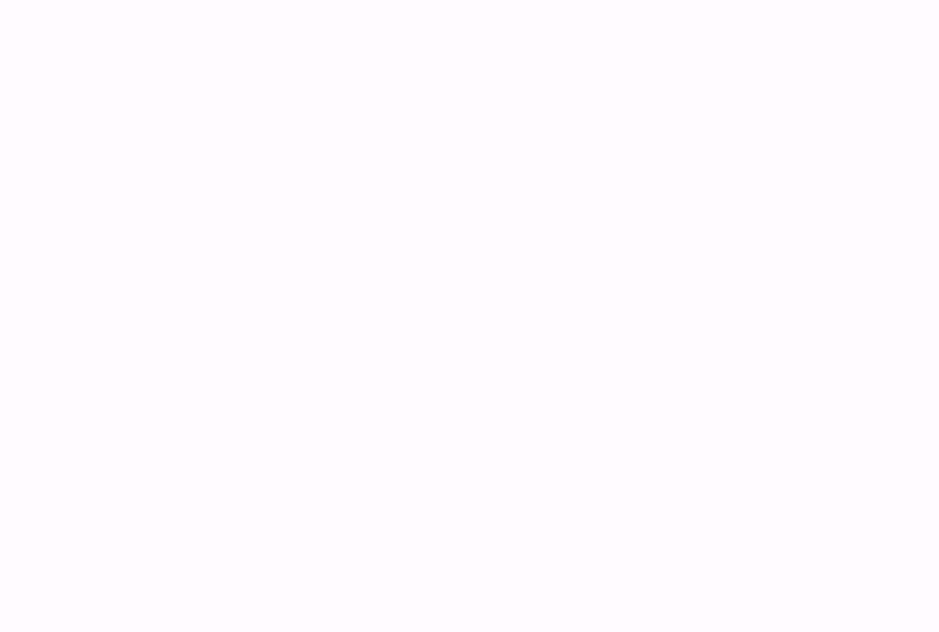
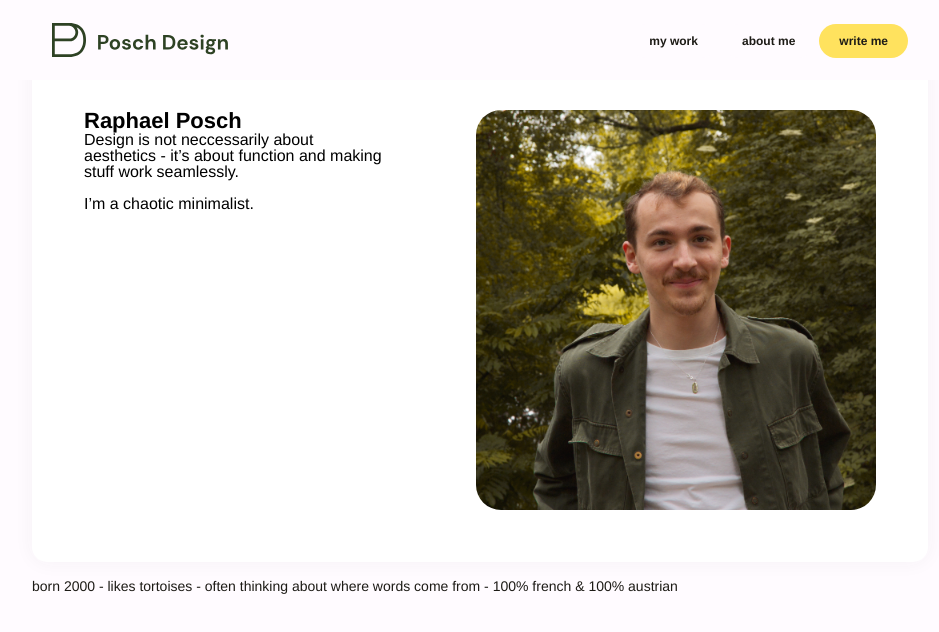
Before and after one commit to RaphaelPosch/portfolio, a website: page src/about.html in a window 1280 px wide. Shown: the whole page, without its empty margins (160-1099 px from the left). Drawn offline with Linux system fonts and the light colour scheme.

Commit message:
build about me page

```diff
--- a/src/about.html
+++ b/src/about.html
@@ -1,5 +1,6 @@
 <!DOCTYPE html>
 <html lang="en">
+
 <head>
     <meta charset="UTF-8">
     <meta http-equiv="X-UA-Compatible" content="IE=edge">
@@ -11,7 +12,47 @@
     <link rel="stylesheet" href="stylesheet.css">
     <link rel="stylesheet" href="header.css">
 </head>
+
 <body>
+    <header>
+        <a href="./index.html">
+            <img class="logo" src="../../assets/icons/logo.svg" alt="logo">
+        </a>
+        <nav>
+            <li>
+                <a href="portfolio-gallery/portfolio-3D.html" class="button secondary">my work</a>
+            </li>
+            <li>
+                <a href="about.html" class="button secondary">about me</a>
+            </li>
+            <li>
+                <a href="mailto:raphael.posch.office@gmail.com" class="button primary">write me</a>
+            </li>
+        </nav>
+    </header>
 
+    <div class="wrapper">
+        <div class="aboutme-container">
+            <div class="aboutme-quickfacts">
+                <h3>Raphael Posch</h3>
+                <p>Design is not neccessarily about aesthetics - it’s about function and making stuff work
+                    seamlessly.<br><br>
+                    I’m a chaotic minimalist.</p>
+            </div>
+            <img href="mailto:raphael.posch.office@gmail.com" class="aboutme-portrait"
+                src="../assets/content/aboutme/portrait_raphael-posch.jpg" />
+        </div>
+
+        <div class="infoband">
+            <a class="infoband-text"> born 2000 - likes tortoises - often thinking about where words come from - 100% french & 100% austrian</a>
+        </div>
+        <div>
+            <div >
+
+            </div>
+        </div>
+
+    </div>
 </body>
+
 </html>
--- a/src/stylesheet.css
+++ b/src/stylesheet.css
@@ -95,6 +95,36 @@ h3 {
 
 .aboutme {
     margin-top: 380px;
+}
+
+.aboutme-portrait {
+    width: 400px;
+    height: 400px;
+    border-radius: 25px;
+    margin: 32px;
+}
+
+.aboutme-container {
+    display: flex;
+    flex-direction: row;
+    background-color: #fff;
+    box-shadow: 0px 0px 20px rgba(51,51,51,0.05);
+    border-radius: 15px;
+    padding: 20px;
+    z-index: 1;
+    margin: auto;
+    margin-top: 8px;
+    margin-bottom: 16px;
+    gap: 25px;
+}
+
+.aboutme-quickfacts {
+    margin: 32px;
+}
+
+.infoband-text {
+    font-size: var(--font-size-label-large);
+    font-family: var(--font-copy);
 }
 
 .icon-beside-stage-subtitle {
@@ -317,10 +347,6 @@ footer {
     background-color: var(--color-surface-variant);
 }
 
-.filter-chip:active {
-
-}
-
 .hidden {
     display: none;
 }
```
Also changed, not shown: src/index.html (+2 -2 lines), src/portfolio-gallery/portfolio-3D.html (+2 -2 lines), assets/content/aboutme/portrait_raphael-posch.jpg (added).
